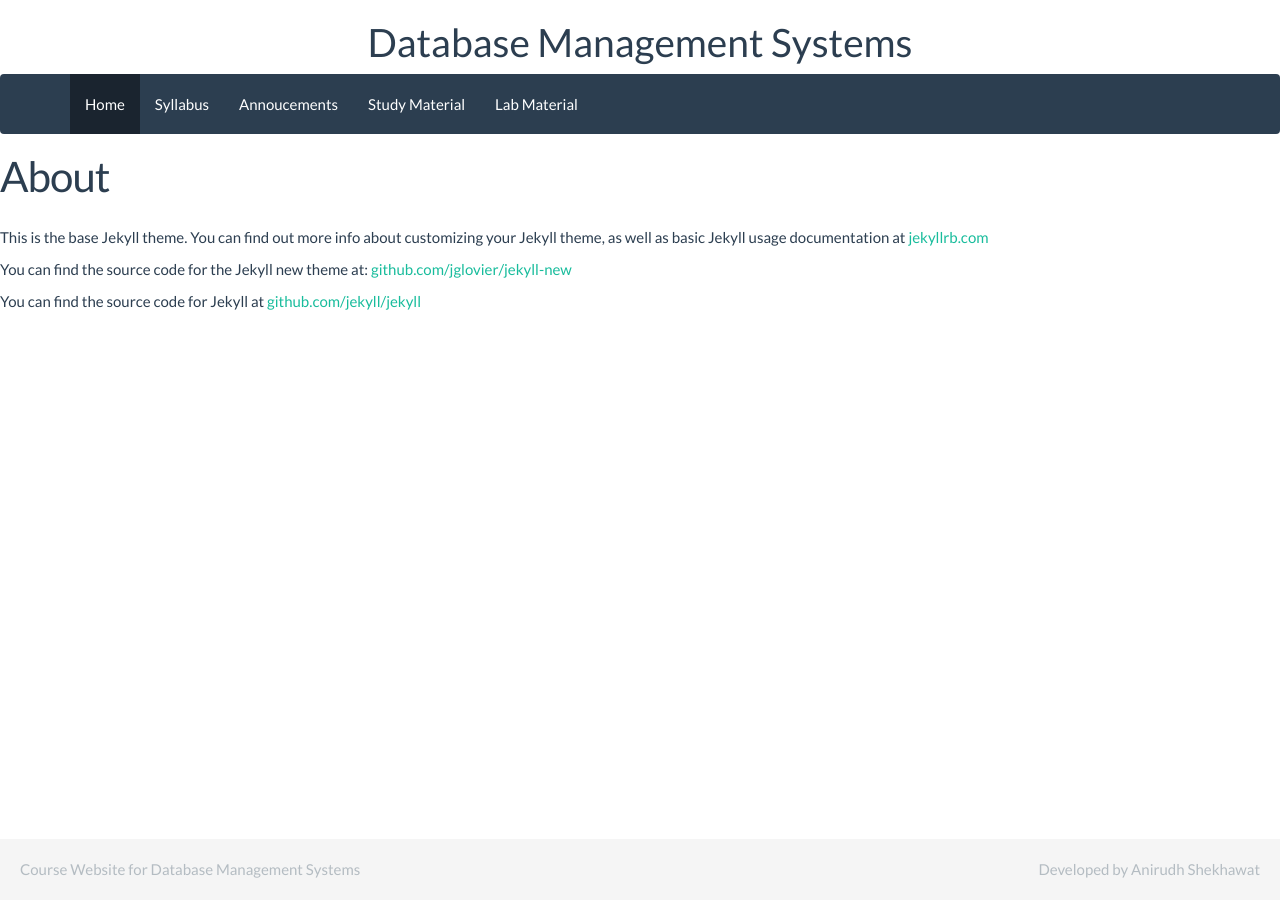
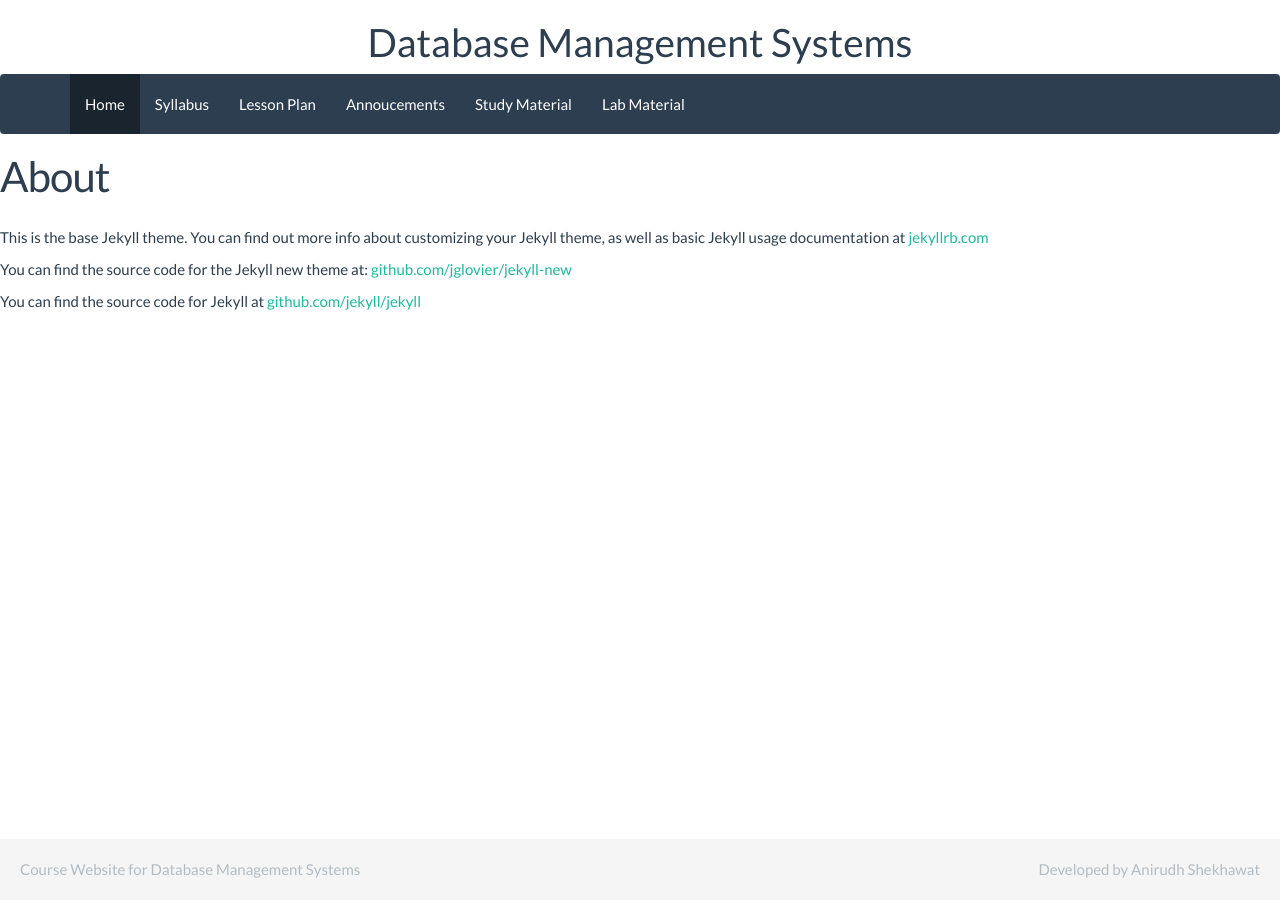
Before and after one commit to KidEinstein/DBMS-Course-Website, a Jekyll site: the page built from about.md, in a window 1280 px wide. Built offline with Jekyll 4.4.1, drawn with Linux system fonts in a browser that asks for light colours; nearby versions of some CDN libraries.

Commit message:
Added lesson plan

```diff
--- a/_includes/header.html
+++ b/_includes/header.html
@@ -8,6 +8,9 @@
             </li>
             <li>
                 <a class="site-title" href="{{ "/syllabus.pdf" | prepend: site.baseurl }}">Syllabus</a>
+            </li>
+            <li>
+                <a class="site-title" href="{{ "/lessonplan.pdf" | prepend: site.baseurl }}">Lesson Plan</a>
             </li>
             <li>
                 <a class="site-title" href="{{ "/announcements/" | prepend: site.baseurl }}">Annoucements</a>
```
Also changed, not shown: 1 other file.
